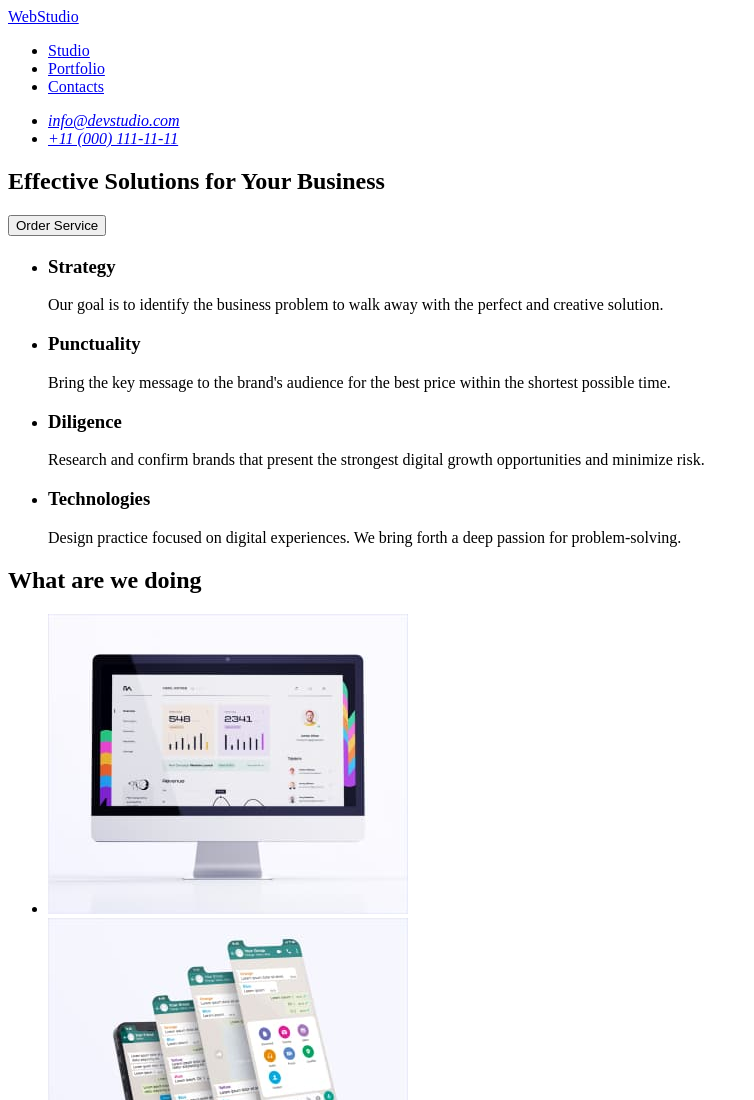
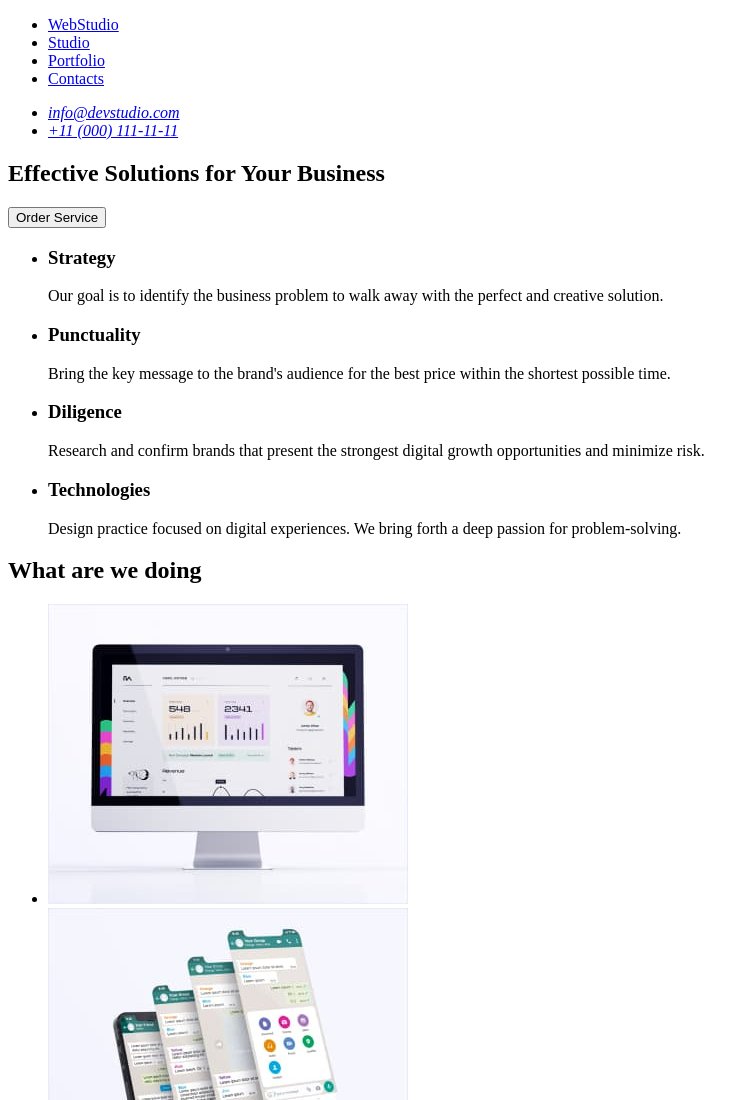
Before and after one commit to Illya-Marusich/hw-01, a plain HTML site: page index.html in a window 1280 px wide. Shown: the top 1100 px of the page, without its empty margins (0-754 px from the left). Drawn offline with Linux system fonts and the light colour scheme.

Commit message:
Change index.html

```diff
--- a/index.html
+++ b/index.html
@@ -9,11 +9,13 @@
   <body>
     <!-- Header section -->
     <header>
-      <a href="./index.html.WebStudio">WebStudio</a>
       <nav>
         <ul>
           <li>
-            <a href="./index.html.Studio">Studio</a>
+            <a href="./index.html">WebStudio</a>
+          </li>
+          <li>
+            <a href="./index.html">Studio</a>
           </li>
           <li>
             <a href="#Portfolio">Portfolio</a>
@@ -40,8 +42,9 @@
         <h1>Effective Solutions for Your Business</h1>
         <button type="button">Order Service</button>
       </section>
-      <h2><!-- Оur Features --></h2>
+      <!-- Our Features -->
       <section>
+        <h2 hidden>Our Features</h2>
         <ul>
           <li>
             <h3>Strategy</h3>
@@ -152,7 +155,7 @@
     </main>
     <!-- Footer section -->
     <footer>
-      <a href="./index.html.WebStudio">WebStudio</a>
+      <a href="./index.html">WebStudio</a>
       <p>
         Increase the flow of customers and sales for your business with digital
         marketing & growth solutions.
```
